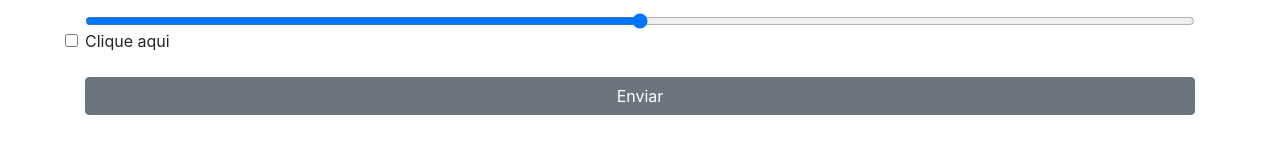
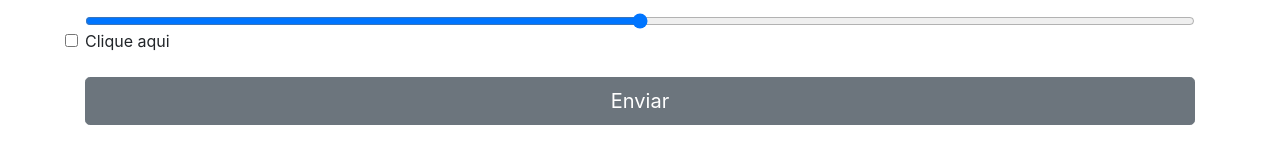
Before and after one commit to renanalves23/Formularios-BootStrap4, a plain HTML site: page index.html in a window 1280 px wide. Shown: the part 139-302 px from the top of the page. Drawn offline with Linux system fonts and the light colour scheme.

Commit message:
Commit de rotinas de criação de formulários com BootStrap4

```diff
--- a/index.html
+++ b/index.html
@@ -36,7 +36,7 @@
 						<label for="">Clique aqui</label>
 				</div> <!-- form-group -->
 
-				<input type="submit" name="enviar" value="Enviar" class="btn btn-secondary btn-block">
+				<input type="submit" name="enviar" value="Enviar" class="btn btn-secondary btn-block btn-lg">
 			</form>
 		</div>
 
```
Also changed, not shown: 1 other file.
